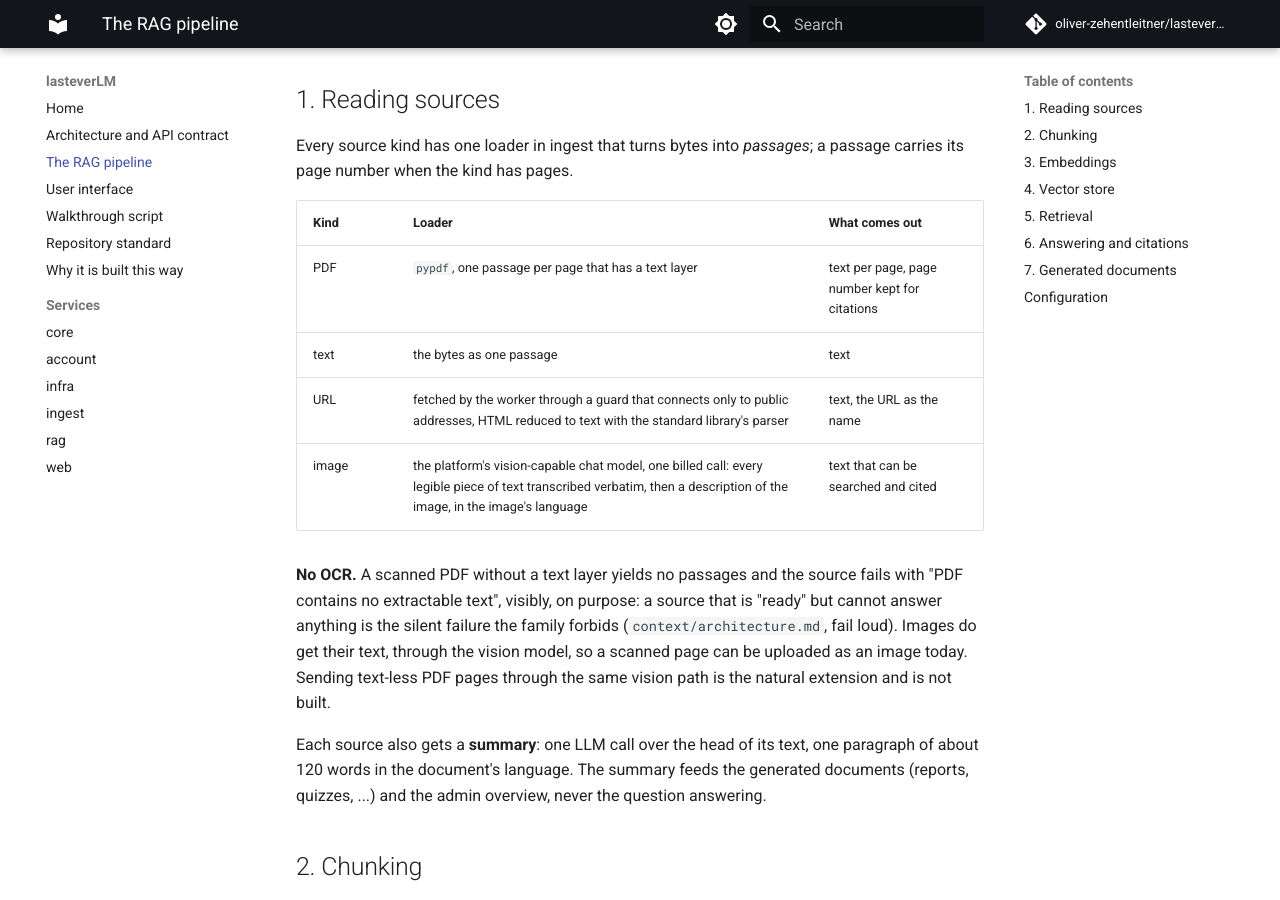
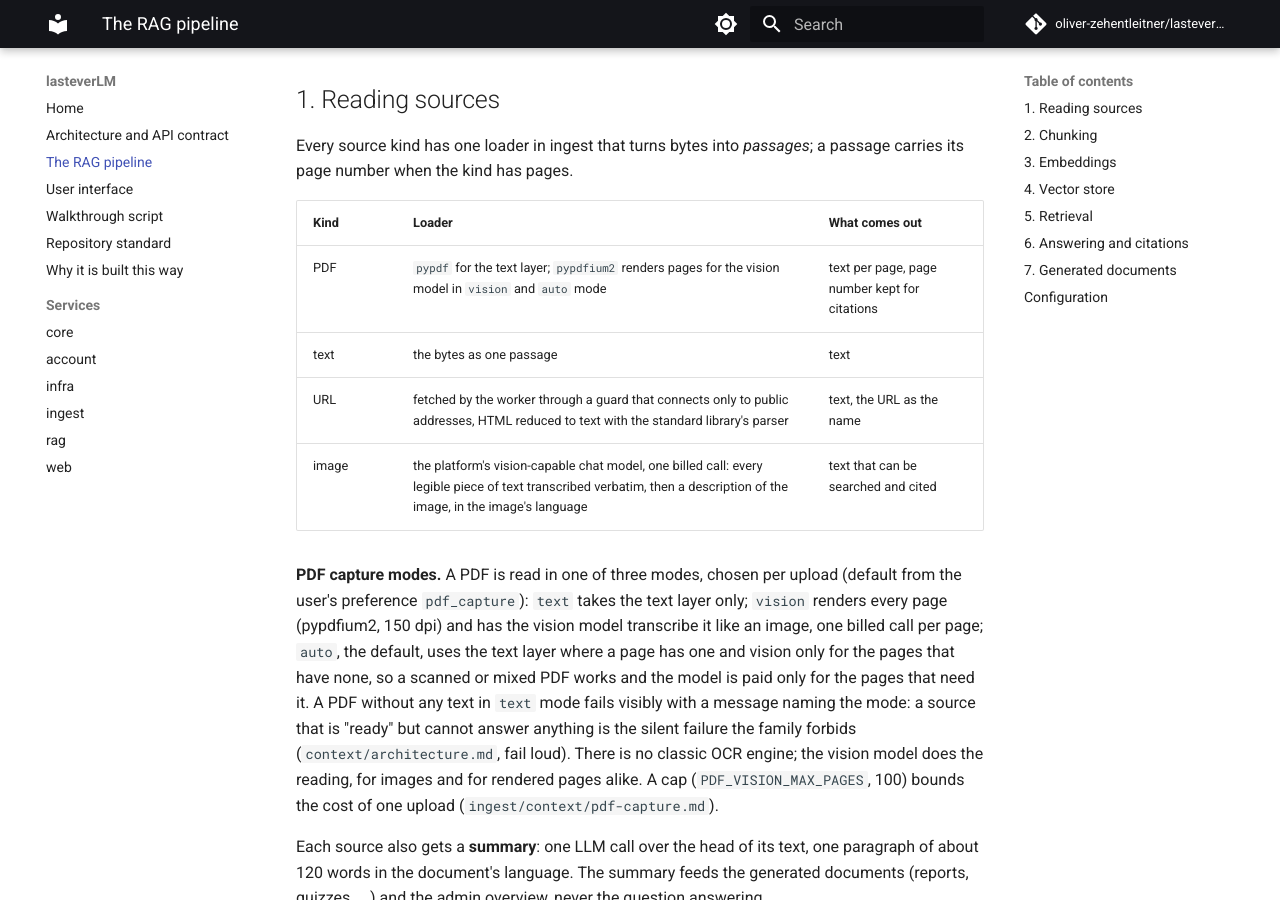
Before and after one commit to oliver-zehentleitner-aigent/lasteverLM, an MkDocs documentation site: the page built from docs/rag-pipeline.md, in a window 1280 px wide and 900 px high, scrolled down 499 px. Built offline with MkDocs 1.6.1 and Material for MkDocs 9.7.7, drawn with Linux system fonts in a browser that asks for light colours; comment, search, counter and statistics services are not loaded.

Commit message:
docs: PDF capture modes

```diff
--- a/docs/rag-pipeline.md
+++ b/docs/rag-pipeline.md
@@ -28,18 +28,24 @@ Every source kind has one loader in ingest that turns bytes into
 
 | Kind | Loader | What comes out |
 |---|---|---|
-| PDF | `pypdf`, one passage per page that has a text layer | text per page, page number kept for citations |
+| PDF | `pypdf` for the text layer; `pypdfium2` renders pages for the vision model in `vision` and `auto` mode | text per page, page number kept for citations |
 | text | the bytes as one passage | text |
 | URL | fetched by the worker through a guard that connects only to public addresses, HTML reduced to text with the standard library's parser | text, the URL as the name |
 | image | the platform's vision-capable chat model, one billed call: every legible piece of text transcribed verbatim, then a description of the image, in the image's language | text that can be searched and cited |
 
-**No OCR.** A scanned PDF without a text layer yields no passages and
-the source fails with "PDF contains no extractable text", visibly, on
-purpose: a source that is "ready" but cannot answer anything is the
-silent failure the family forbids (`context/architecture.md`, fail
-loud). Images do get their text, through the vision model, so a scanned
-page can be uploaded as an image today. Sending text-less PDF pages
-through the same vision path is the natural extension and is not built.
+**PDF capture modes.** A PDF is read in one of three modes, chosen per
+upload (default from the user's preference `pdf_capture`): `text` takes
+the text layer only; `vision` renders every page (pypdfium2, 150 dpi)
+and has the vision model transcribe it like an image, one billed call
+per page; `auto`, the default, uses the text layer where a page has one
+and vision only for the pages that have none, so a scanned or mixed PDF
+works and the model is paid only for the pages that need it. A PDF
+without any text in `text` mode fails visibly with a message naming the
+mode: a source that is "ready" but cannot answer anything is the silent
+failure the family forbids (`context/architecture.md`, fail loud).
+There is no classic OCR engine; the vision model does the reading, for
+images and for rendered pages alike. A cap (`PDF_VISION_MAX_PAGES`,
+100) bounds the cost of one upload (`ingest/context/pdf-capture.md`).
 
 Each source also gets a **summary**: one LLM call over the head of its
 text, one paragraph of about 120 words in the document's language. The
```
Also changed, not shown: CHANGELOG.md (+4 -0 lines), docs/architecture.md (+3 -3 lines).
